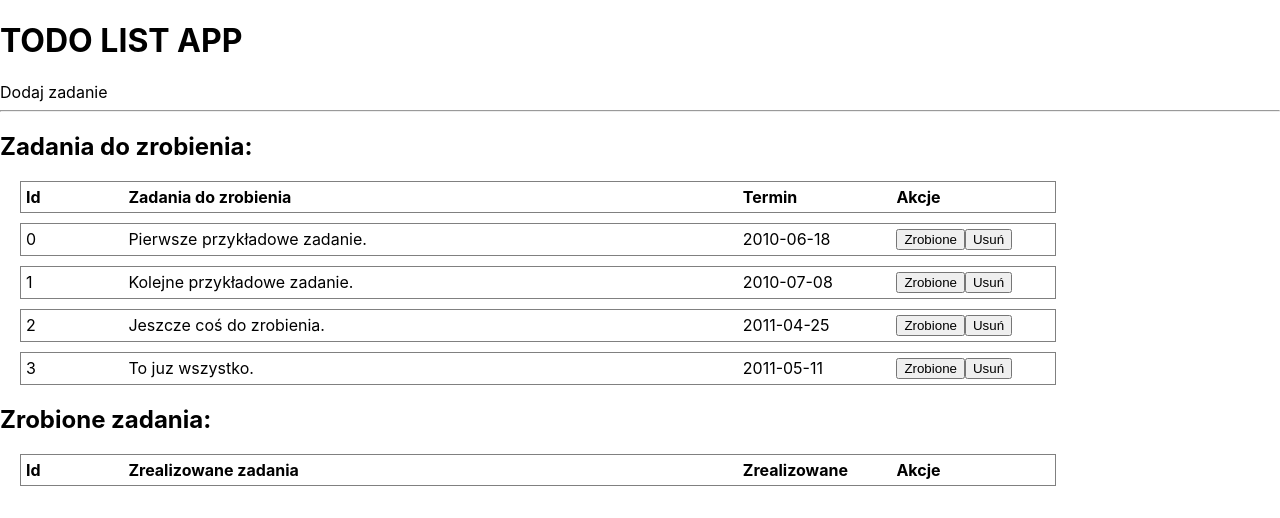
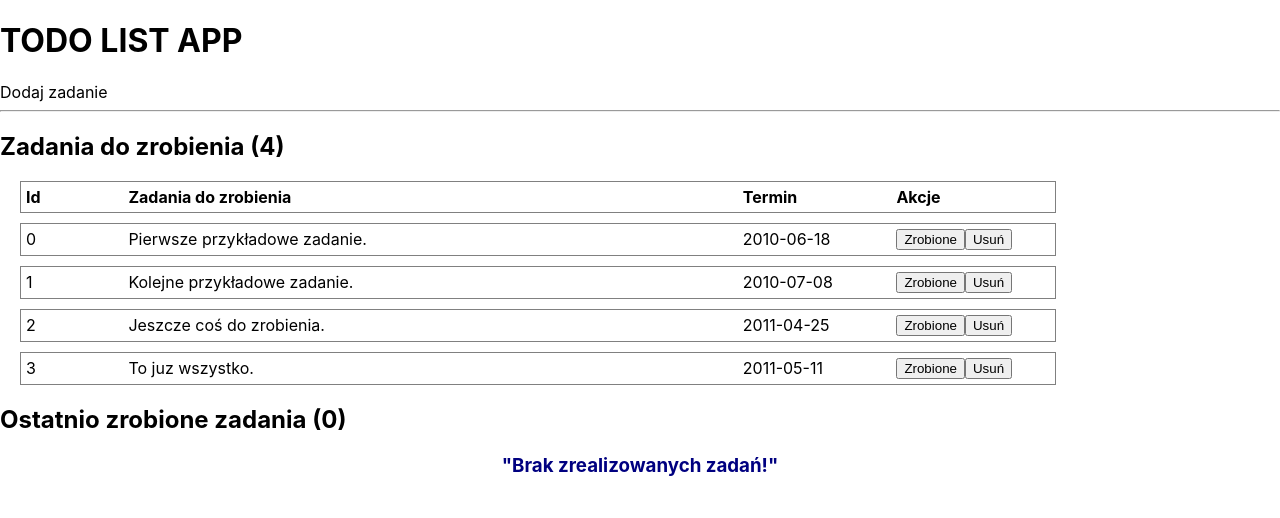
Before and after one commit to kawalec/todo-app-React.js, a React (Create React App) app: page / in a window 1280 px wide. Both pictures are taken after a click on the button "Cofnij". Shown: the top 518 px of the page. Built offline with nearby package versions, Linux system fonts and the light colour scheme.

Commit message:
display only 10 done tasks

```diff
--- a/src/components/DoneTasks/DoneTasks.js
+++ b/src/components/DoneTasks/DoneTasks.js
@@ -15,11 +15,15 @@ const DoneTasks = (props) => {
   ));
   return (
     <>
-      <h2>Zrobione zadania:</h2>
-      <TasksHeader
-        labels={["Id", "Zrealizowane zadania", "Zrealizowane", "Akcje"]}
-      />
-      {tasksDone}
+      <h2>Ostatnio zrobione zadania ({tasksDone.length})</h2>
+      {tasksDone.length > 0 ? (
+        <TasksHeader
+          labels={["Id", "Zrealizowane zadania", "Zrealizowane", "Akcje"]}
+        />
+      ) : (
+        <h3 className="task-list__message">"Brak zrealizowanych zadań!"</h3>
+      )}
+      {tasksDone.slice(0, 10)}
     </>
   );
 };
--- a/src/components/DoneTasks/DoneTasks.scss
+++ b/src/components/DoneTasks/DoneTasks.scss
@@ -0,0 +1 @@
+@import "../TaskList/TaskList.scss";
--- a/src/components/TaskList/TaskList.js
+++ b/src/components/TaskList/TaskList.js
@@ -15,8 +15,14 @@ const TaskList = (props) => {
   ));
   return (
     <>
-      <h2>Zadania do zrobienia:</h2>
-      <TasksHeader labels={["Id", "Zadania do zrobienia", "Termin", "Akcje"]} />
+      <h2>Zadania do zrobienia ({tasksInProgress.length})</h2>
+      {tasksInProgress.length > 0 ? (
+        <TasksHeader
+          labels={["Id", "Zadania do zrobienia", "Termin", "Akcje"]}
+        />
+      ) : (
+        <h3 className="task-list__message">"Brak zadań do wykonania!"</h3>
+      )}
       {tasksInProgress}
     </>
   );
--- a/src/components/TaskList/TaskList.scss
+++ b/src/components/TaskList/TaskList.scss
@@ -0,0 +1,4 @@
+.task-list__message {
+  text-align: center;
+  color: navy;
+}
```
